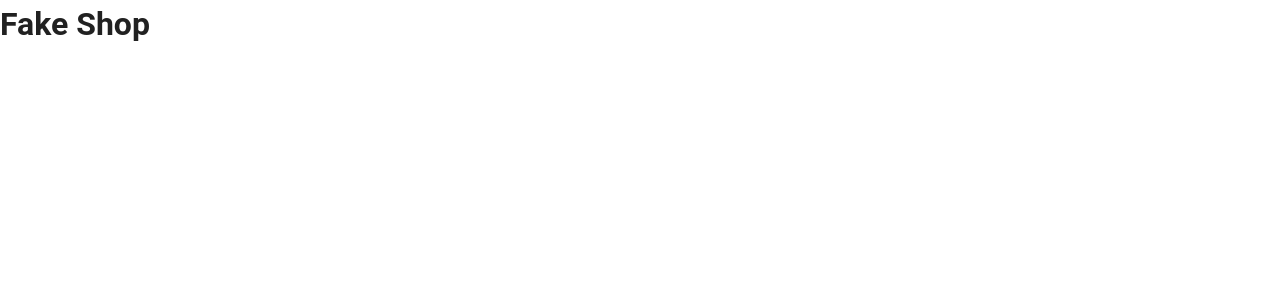
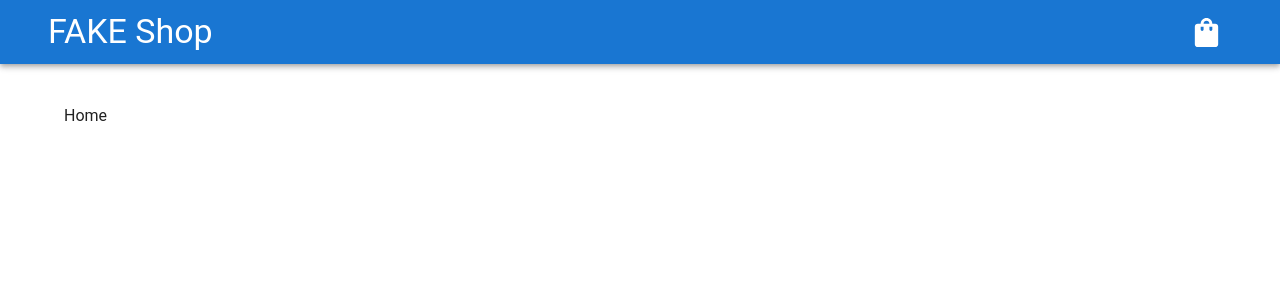
Before and after one commit to IgorMokhov/-fake-shop-app, a React (Vite) app: page / in a window 1280 px wide. Shown: the top 300 px of the page. Built offline with nearby package versions, Linux system fonts and the light colour scheme.

Commit message:
feat: added Header and routing to the App

```diff
--- a/src/App.tsx
+++ b/src/App.tsx
@@ -1,7 +1,24 @@
+import { Box, Container } from '@mui/material';
+import { Header } from './components/Header/Header';
+import { Route, Routes } from 'react-router';
+import { HomePage } from './pages/HomePage';
+import { CartPage } from './pages/CartPage';
+import { NoteFoundPage } from './pages/NotFoundPage';
+
 export const App = () => {
   return (
-    <div>
-      <h1>Fake Shop</h1>
-    </div>
+    <>
+      <Header />
+
+      <Box component="main">
+        <Container maxWidth="lg">
+          <Routes>
+            <Route path="/" element={<HomePage />} />
+            <Route path="cart" element={<CartPage />} />
+            <Route path="*" element={<NoteFoundPage />} />
+          </Routes>
+        </Container>
+      </Box>
+    </>
   );
 };
```
